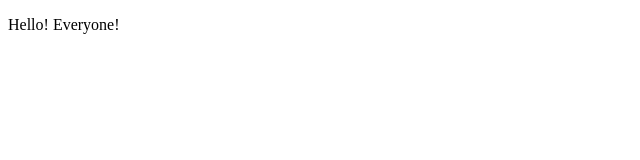
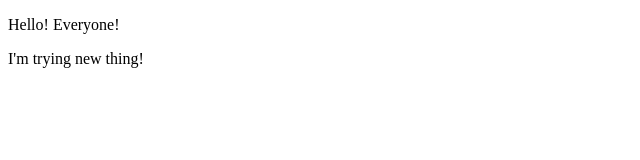
Before and after one commit to Co30Lc/FirstRepo, a plain HTML site: page index.html in a window 1280 px wide. Shown: the whole page, without its empty margins (0-640 px from the left). Drawn offline with Linux system fonts and the light colour scheme.

Commit message:
Add new Paragraph

```diff
--- a/index.html
+++ b/index.html
@@ -10,7 +10,13 @@
                 <p>
                     Hello! Everyone!
                 </p>
-
+            </div>
+        </div>
+        <div class="Block">
+            <div id="text">
+                <p>
+                    I'm trying new thing!
+                </p>
             </div>
         </div>
     </body>
```
